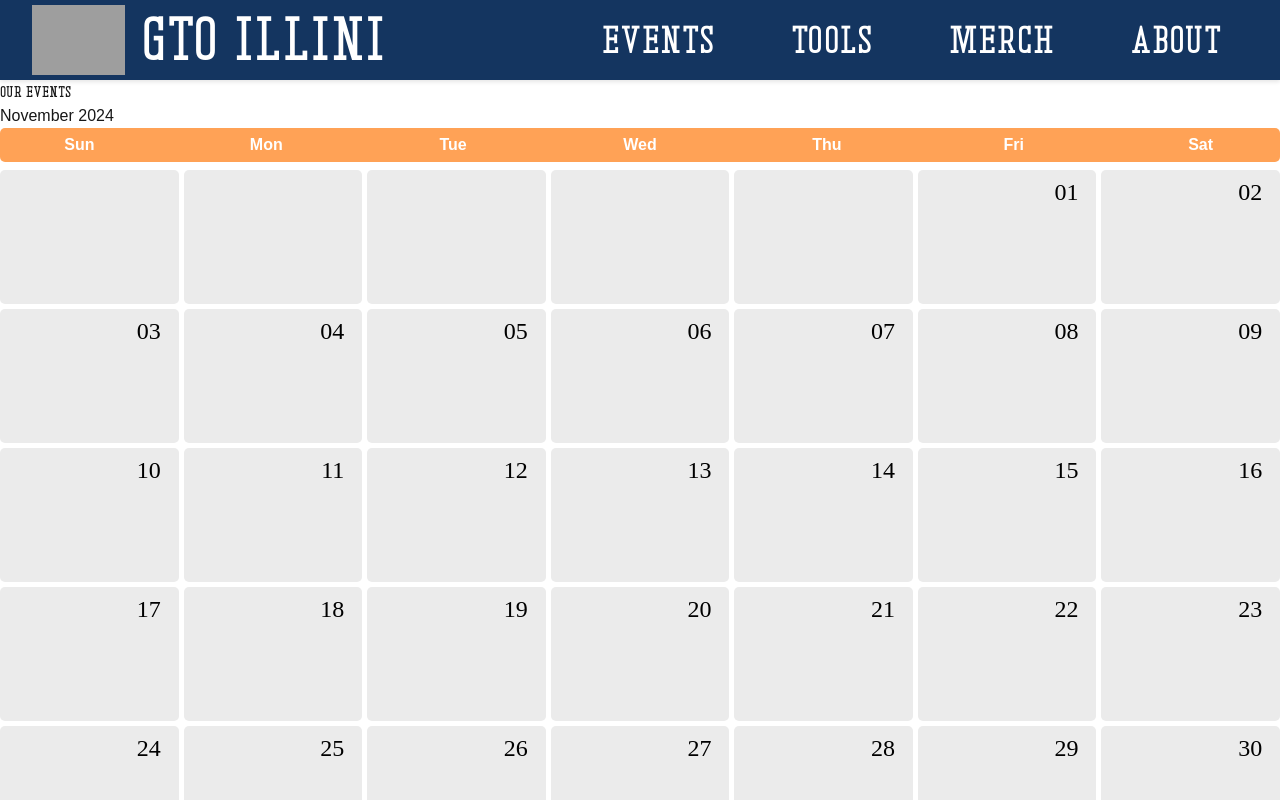
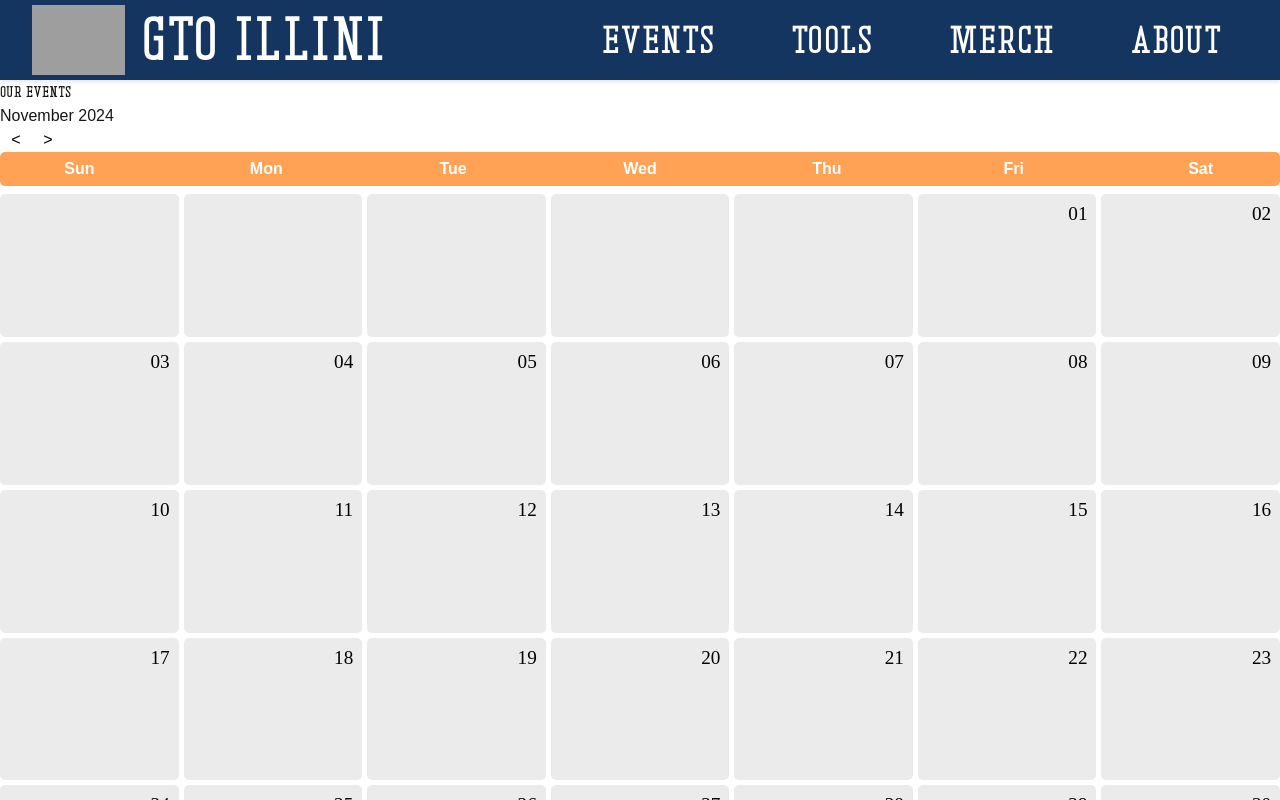
Before and after one commit to GTO-Illini/gtoi-website, a Next.js app: page /events in a window 1280 px wide. Shown: the top 800 px of the page. Built offline with nearby package versions, Linux system fonts and the light colour scheme; grey boxes are pictures that could not be loaded.

Commit message:
added adjustable months and years

```diff
--- a/src/app/events/Events.module.css
+++ b/src/app/events/Events.module.css
@@ -9,9 +9,8 @@
   position: relative;
   display: flex;
   width: 100%;
-  aspect-ratio: 4 / 3;
-  padding-top: 5%;
-  padding-right: 10%;
+  aspect-ratio: 5 / 4;
+  padding: 5%;
   flex-direction: column;
   justify-content: right;
   align-items: flex-end;
@@ -20,7 +19,7 @@
   background: #EBEBEB;
   color: #000;
   font-family: "JQKAs Wild";
-  font-size: 24px;
+  font-size: 1.2rem;
   font-style: normal;
   font-weight: 400;
   line-height: normal;
@@ -91,3 +90,10 @@
   margin-bottom: 0.5rem;
   border-radius: 5px;
 }
+
+.arrow {
+  color: black;
+  background-color: white;
+  border-radius: 5px;
+  width: 2rem;
+}
--- a/src/app/events/page.tsx
+++ b/src/app/events/page.tsx
@@ -1,30 +1,58 @@
+"use client"
+
+import { useState } from "react";
 import styles from "./Events.module.css";
 
-function getDaysInMonth(): number {
-  const today = new Date();
-  const isLeapYear = (today.getFullYear() % 4 === 0 && today.getFullYear() % 100 !== 0) || (today.getFullYear() % 400 === 0);
+function getDaysInMonth(date: Date) {
+  const isLeapYear = (date.getFullYear() % 4 === 0 && date.getFullYear() % 100 !== 0) || (date.getFullYear() % 400 === 0);
   const numDays = [31, isLeapYear ? 29 : 28, 31, 30, 31, 30, 31, 31, 30, 31, 30, 31];
-  return numDays[today.getMonth()];
+  return numDays[date.getMonth()];
 }
 
-function getStartDateOffset() {
-  const firstDay = new Date();
+function getStartDateOffset(date: Date) {
+  const firstDay = new Date(date.getFullYear(), date.getMonth());
   firstDay.setDate(1);
   return firstDay.getDay();
 }
 
 export default function Events() {
+  const [selectedEvent, setSelectedEvent] = useState(null);
+  const handleClick = () => {
+    const apiKey = "AIzaSyDldUJyWFJnNQ-nkUndqNwc_dYHprGC1bU";
+    const timeMin = "2025-01-19T00:00:00-06:00"; // need to make date a variable
+    const timeMax = "2025-01-19T23:59:59-06:00";
+    const singleEvents = "true";
+    const orderBy = "startTime";
+    fetch(`https://www.googleapis.com/calendar/v3/calendars/gtoillini@gmail.com/events?key=${apiKey}&timeMin=${timeMin}&timeMax=${timeMax}&singleEvents=${singleEvents}&orderBy=${orderBy}`)
+      .then((response) => response.json())
+      .then((data) => {
+        console.log(data);
+      })
+      .catch((err) => {
+        console.log(err.message);
+      });
+  }
+
   const currentDate = new Date();
-  const currentMonth = currentDate.toLocaleString('default', { month: 'long' });
-  const currentYear = currentDate.getFullYear();
+  const [displayDate, setDisplayDate] = useState(new Date());
 
-  const offset = getStartDateOffset();
-  const totalDays = getDaysInMonth();
+  const offset = getStartDateOffset(displayDate);
+  const totalDays = getDaysInMonth(displayDate);
   return (
     <main className="min-h-screen pl-16 pr-16">
 
       <h1 className="p-4 text-4xl md:text-5xl lg:text-6xl text-white" style={{ fontFamily: "var(--font-jqkas-wild), sans-serif" }}>Our Events</h1>
-      <h3 className="pl-4 text-xl md:text-2xl lg:text-3xl text-white">{currentMonth} {currentYear}</h3>
+      <div className="flex justify-between">
+        <h3 className="col-span-1 pl-4 text-xl md:text-2xl lg:text-3xl text-white">{displayDate.toLocaleString('default', { month: 'long' })} {displayDate.getFullYear()}</h3>
+        <div className="flex space-x-2">
+          <button onClick={() => {
+            return setDisplayDate(new Date(displayDate.getFullYear(), displayDate.getMonth() - 1));
+          }} className={styles.arrow}>{"<"}</button>
+          <button onClick={() => {
+            return setDisplayDate(new Date(displayDate.getFullYear(), displayDate.getMonth() + 1));
+          }} className={styles.arrow}>{">"}</button>
+        </div>
+      </div>
 
       <div className="grid grid-cols-3 gap-4">
 
@@ -41,7 +69,7 @@ export default function Events() {
           <div className={styles.calendar}>
 
             {Array.from({ length: 42 }, (_, index) => (
-              <div className={styles.calendarCell} key={index}>
+              <div onClick={handleClick} className={styles.calendarCell} key={index}>
                 {(index >= offset && index - offset + 1 <= totalDays) && (
                   <div>{String(index - offset + 1).padStart(2, "0")}</div>
                 )}
@@ -52,7 +80,8 @@ export default function Events() {
 
         <div className="col-span-1 p-4">
           <div className={styles.eventHeader}>Event Information</div>
-          <div className={styles.eventContainer}>
+          {selectedEvent === null && <div>Click on an event to see more details!</div>}
+          {selectedEvent !== null && <div className={styles.eventContainer}>
             <div className={styles.eventTitle}>
               Poker Lecture 1
             </div>
@@ -60,9 +89,9 @@ export default function Events() {
               What is a range?
             </div>
             <div className={styles.eventText}>
-              Lorem ipsum dolor sit amet, consectetur adipiscing elit, sed do eiusmod tempor incididunt ut labore et dolore magna aliqua.
+
             </div>
-          </div>
+          </div>}
         </div>
 
       </div>
```
